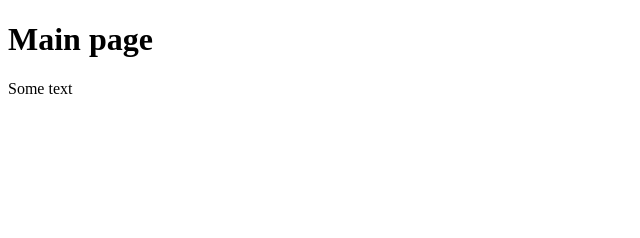
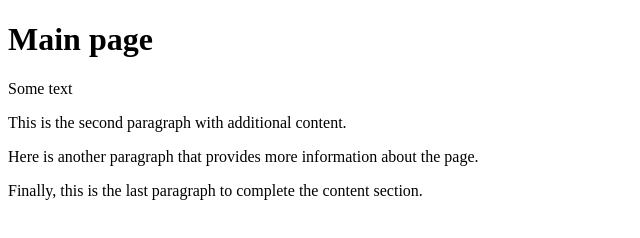
Before and after one commit to djproblematic/RRPS02, a plain HTML site: page index.html in a window 1280 px wide. Shown: the whole page, without its empty margins (0-640 px from the left). Drawn offline with Linux system fonts and the light colour scheme.

Commit message:
Додано кілька параграфів тексту до index.html

```diff
--- a/index.html
+++ b/index.html
@@ -7,5 +7,8 @@
   <body>
     <h1>Main page</h1>
     <p>Some text</p>
+    <p>This is the second paragraph with additional content.</p>
+    <p>Here is another paragraph that provides more information about the page.</p>
+    <p>Finally, this is the last paragraph to complete the content section.</p>
   </body>
 </html>
```
